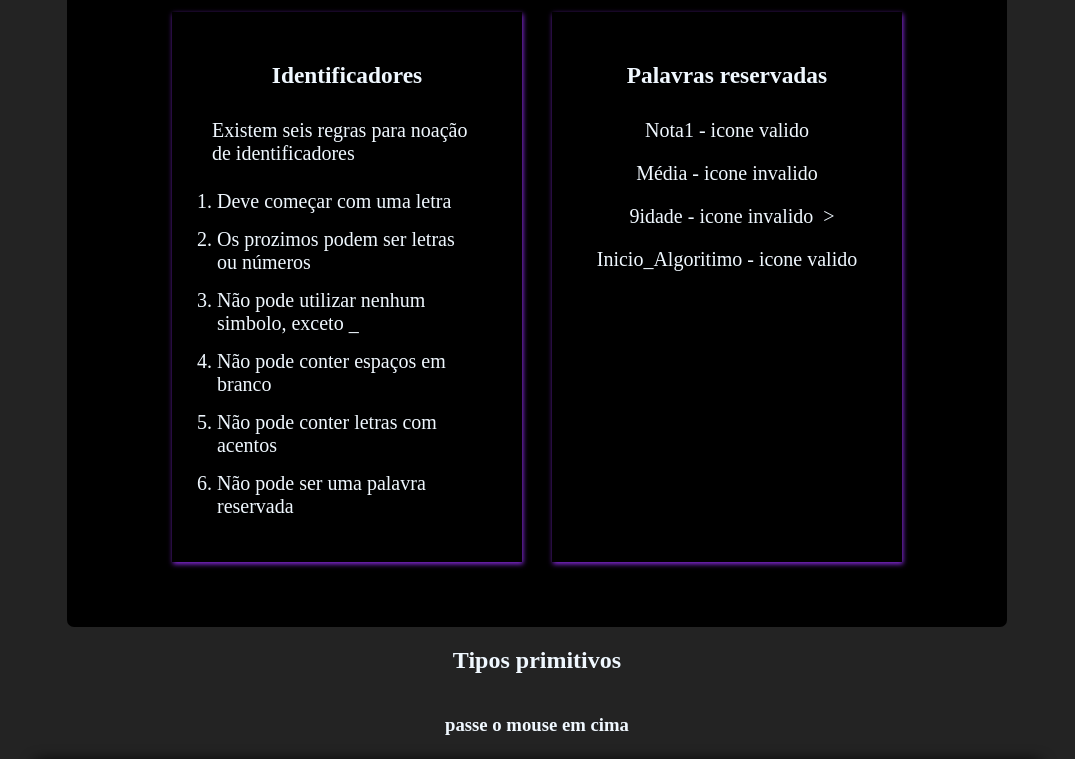
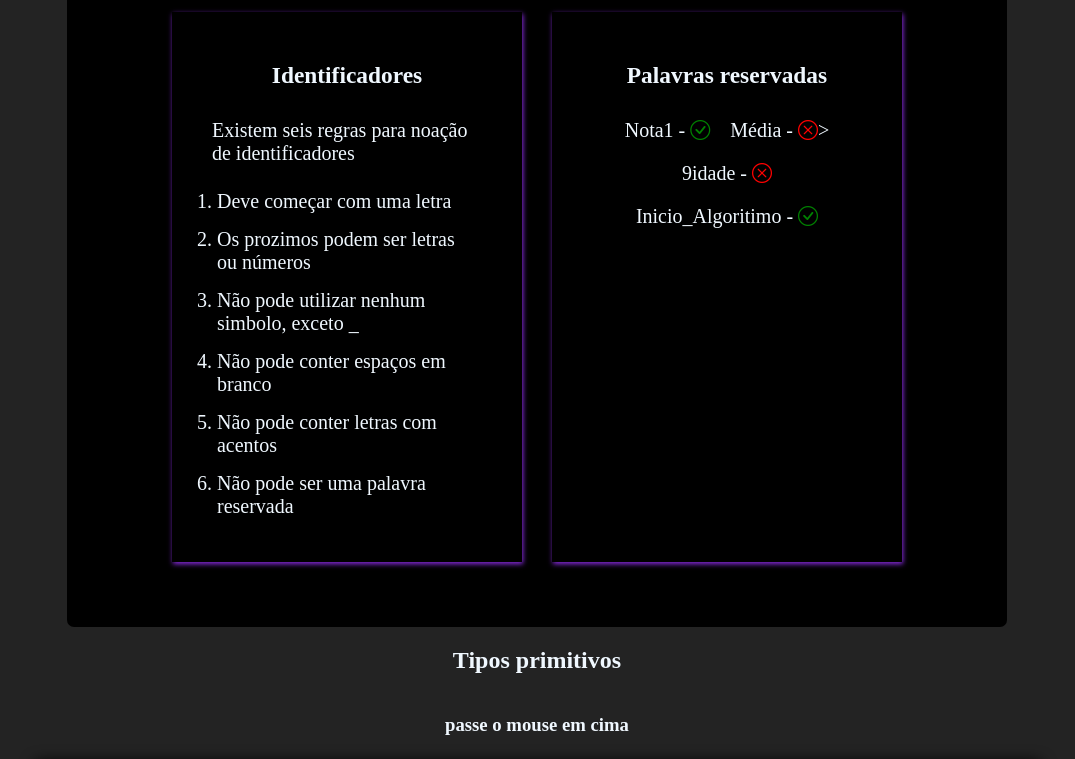
Before and after one commit to s-a-m-i-o/algoritimo, a plain HTML site: page 02-primeiro-algoritimo/index.html in a window 1280 px wide. Shown: the part 1012-1771 px from the top of the page, without its empty margins (103-1178 px from the left). Drawn offline with nearby package versions, Linux system fonts and the light colour scheme.

Commit message:
Adicionado aula de exercicios

```diff
--- a/02-primeiro-algoritimo/css/geral.css
+++ b/02-primeiro-algoritimo/css/geral.css
@@ -1,3 +1,5 @@
+@import url("https://cdn.jsdelivr.net/npm/bootstrap-icons@1.11.3/font/bootstrap-icons.min.css");
+
 body {
     background-color: #232323;
     color: aliceblue;
@@ -38,3 +40,10 @@ strong {
 ol li {
     margin: 15px;
 }
+
+.red {
+    color: red;
+}
+
+.green {
+    color: green;
--- a/02-primeiro-algoritimo/index.html
+++ b/02-primeiro-algoritimo/index.html
@@ -82,10 +82,10 @@
                     <div class="card">
                         <h3>Palavras reservadas</h3>
                         <div class="lado-lado">
-                            <div class="card-p"><p>Nota1 - icone valido</p></div>
-                            <div class="card-p"><p>Média - icone invalido</p></div>
-                            <div class="card-p"><p>9idade - icone invalido</p></div>>
-                            <div class="card-p"><p>Inicio_Algoritimo - icone valido</p></div>
+                            <div class="card-p"><p>Nota1 - <i class="green bi bi-check-circle"></i></p></div>
+                            <div class="card-p"><p>Média - <i class="red bi bi-x-circle"></i>></p></div>
+                            <div class="card-p"><p>9idade - <i class="red bi bi-x-circle"></i></p></div>
+                            <div class="card-p"><p>Inicio_Algoritimo - <i class="green bi bi-check-circle"></i></p></div>
                         </div>
                     </div>
                 </div>
```
Also changed, not shown: 5 other files.
